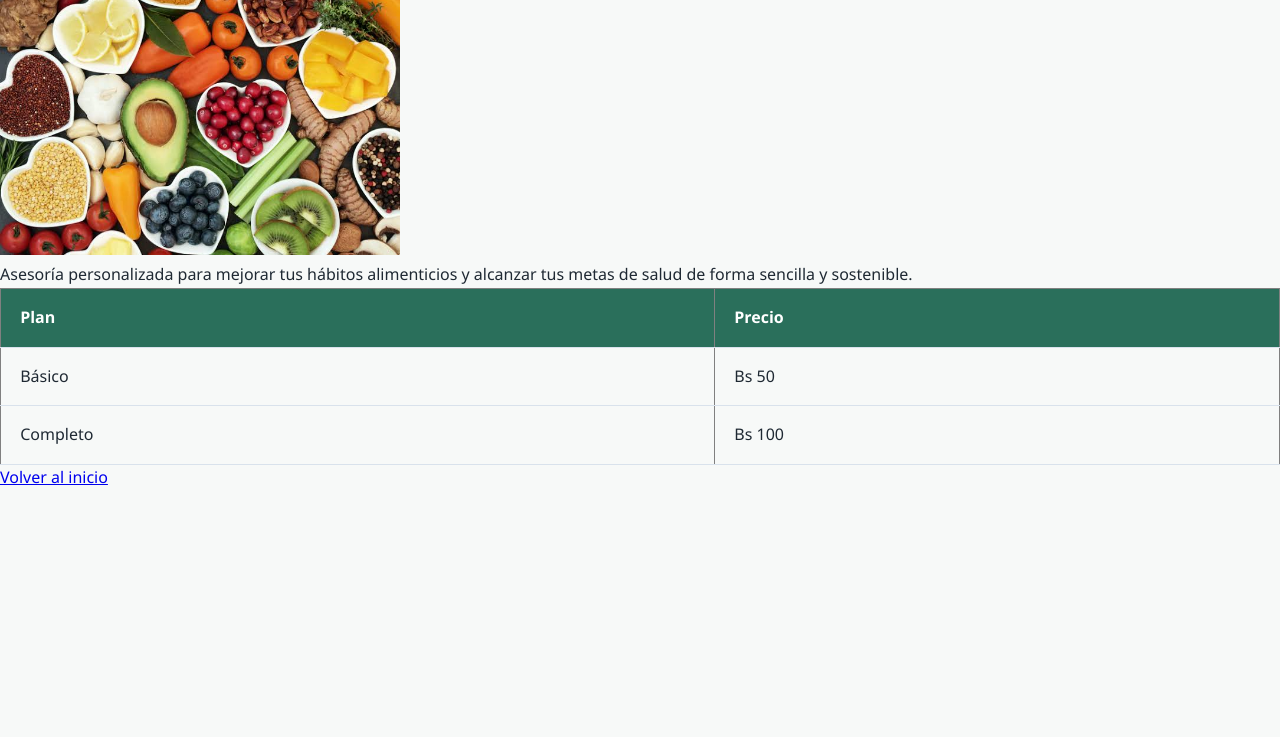
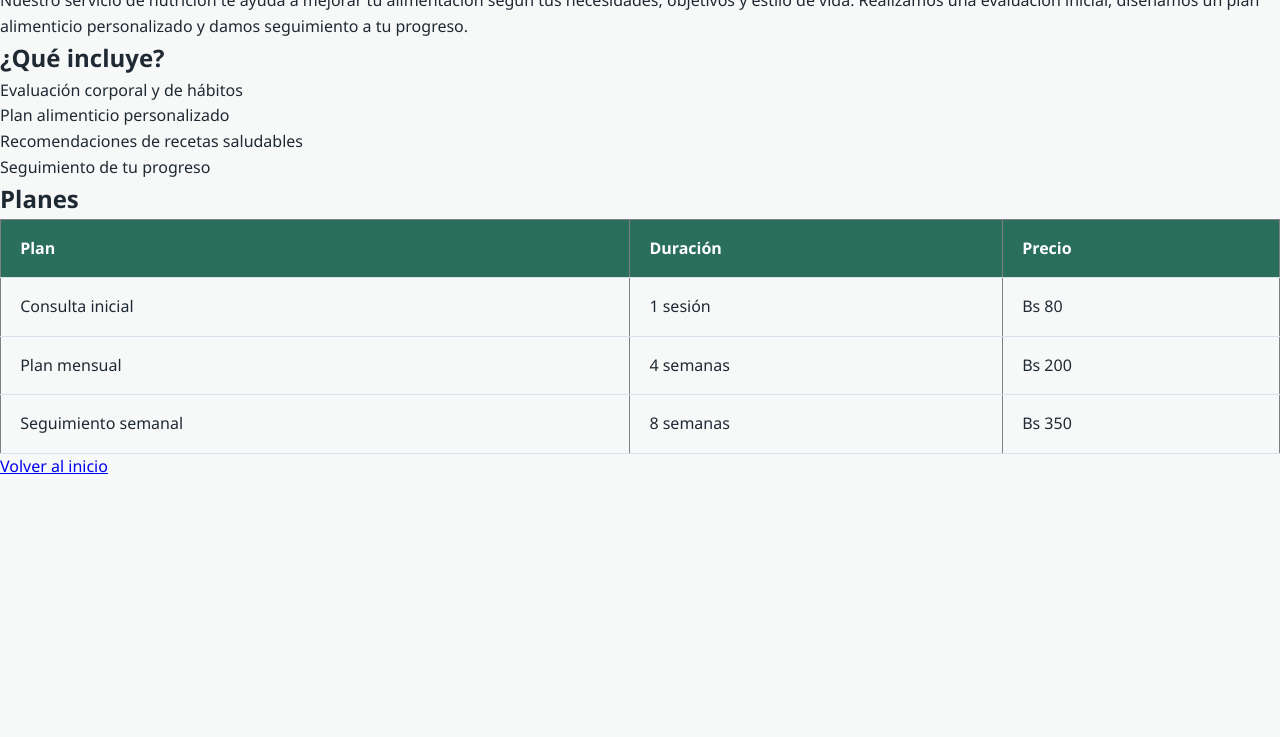
Before and after one commit to Ziper305/TRABAJO-COLABORATIVO, a plain HTML site: page servicio2.html in a window 1280 px wide. Shown: the part 63-800 px from the top of the page. Drawn offline with Linux system fonts and the light colour scheme.

Commit message:
feat: agrega descripcion y tabla de nutricion

```diff
--- a/servicio2.html
+++ b/servicio2.html
@@ -3,18 +3,32 @@
 <head>
   <meta charset="UTF-8">
   <meta name="viewport" content="width=device-width, initial-scale=1.0">
-  <title>Servicio 2</title>
+  <title>Nutrición</title>
   <link rel="stylesheet" href="style.css">
 </head>
 <body>
-  <h1>Nutrición</h1>
-  <img src="nutri.jpg" alt="Descripción de la imagen" width="400">
-  <p>Asesoría personalizada para mejorar tus hábitos alimenticios y alcanzar tus metas de salud de forma sencilla y sostenible.</p>
+  <h1>Servicio de Nutrición</h1>
 
+  <p>
+    Nuestro servicio de nutrición te ayuda a mejorar tu alimentación según tus
+    necesidades, objetivos y estilo de vida. Realizamos una evaluación inicial,
+    diseñamos un plan alimenticio personalizado y damos seguimiento a tu progreso.
+  </p>
+
+  <h2>¿Qué incluye?</h2>
+  <ul>
+    <li>Evaluación corporal y de hábitos</li>
+    <li>Plan alimenticio personalizado</li>
+    <li>Recomendaciones de recetas saludables</li>
+    <li>Seguimiento de tu progreso</li>
+  </ul>
+
+  <h2>Planes</h2>
   <table border="1">
-    <tr><th>Plan</th><th>Precio</th></tr>
-    <tr><td>Básico</td><td>Bs 50</td></tr>
-    <tr><td>Completo</td><td>Bs 100</td></tr>
+    <tr><th>Plan</th><th>Duración</th><th>Precio</th></tr>
+    <tr><td>Consulta inicial</td><td>1 sesión</td><td>Bs 80</td></tr>
+    <tr><td>Plan mensual</td><td>4 semanas</td><td>Bs 200</td></tr>
+    <tr><td>Seguimiento semanal</td><td>8 semanas</td><td>Bs 350</td></tr>
   </table>
 
   <a href="index.html">Volver al inicio</a>
```
